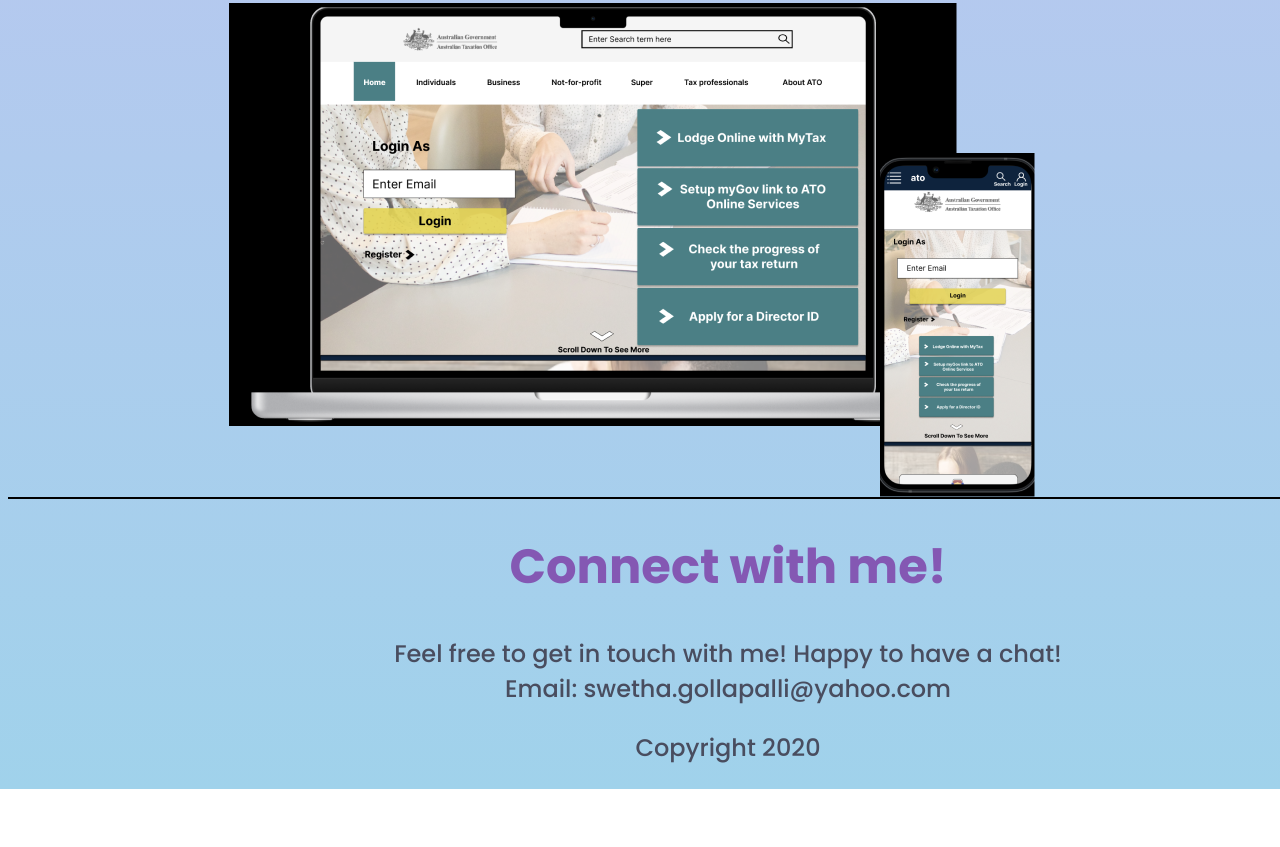
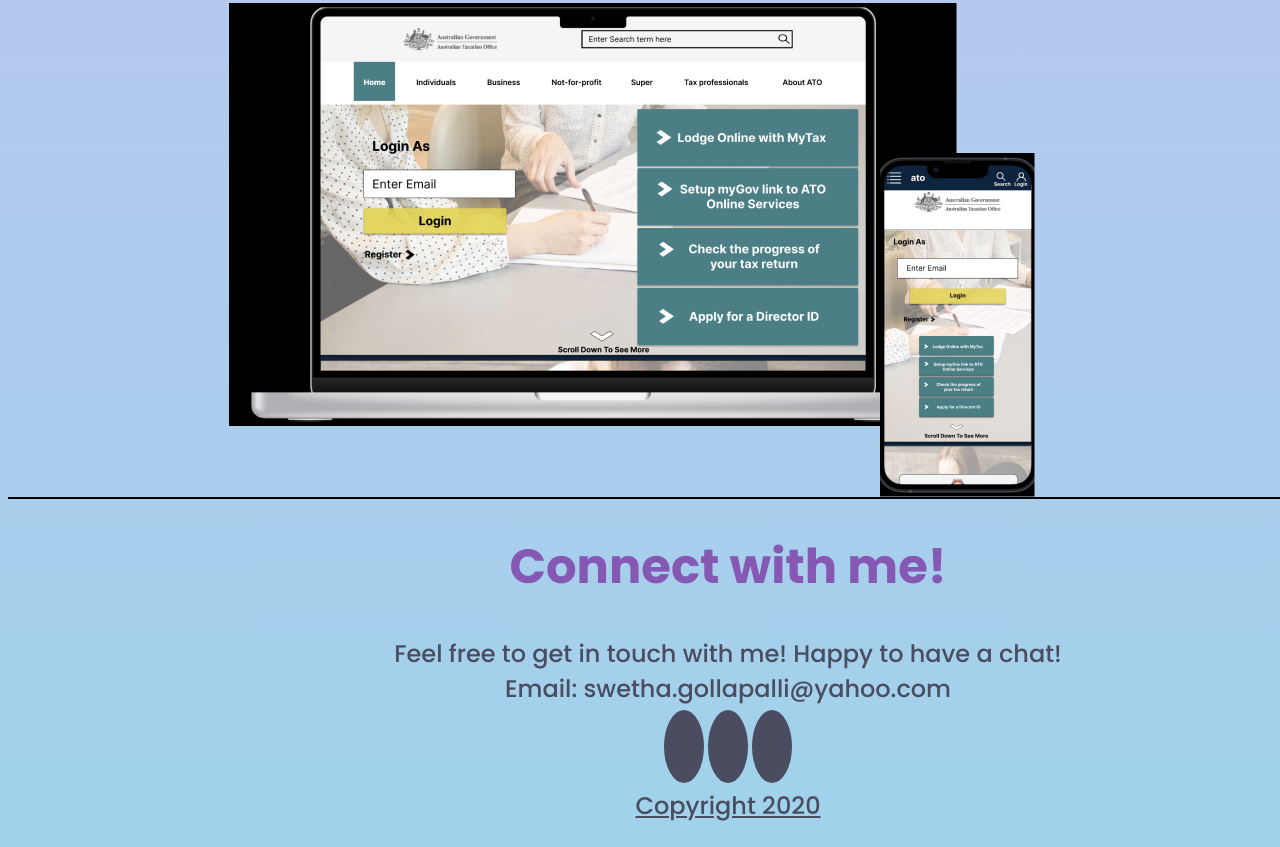
Before and after one commit to swez2001/UX_UI_HW_17, a plain HTML site: page index.html in a window 1280 px wide. Shown: the part 2992-3839 px from the top of the page. Before the commit the page ends 3781 px from the top, so only its background shows below. Drawn offline with Linux system fonts and the light colour scheme.

Commit message:
More CSS

```diff
--- a/css/index.css
+++ b/css/index.css
@@ -120,8 +120,39 @@
     color: #494D5F
 }
 
-footer p{
+#copy{
     font-family: 'Poppins', sans-serif;
     font-size: 24px;
     font-weight: 500;
-    color: #494D5F
+    color: #494D5F;
+    text-decoration:underline;
+}
+
+footer .fa {
+    padding: 20px;
+    font-size: 30px;
+    width: 30px;
+    text-align: center;
+    text-decoration: none;
+    margin: 5px 2px;
+    border-radius: 50%;
+  }
+
+  .fa:hover {
+      opacity: 0.7;
+  }
+
+  .fa-facebook {
+    background: #494D5F;
+    color: white;
+  }
+
+  .fa-instagram {
+    background: #494D5F;
+    color: white;
+  }
+
+  .fa-linkedin {
+    background: #494D5F;
+    color: white;
+  }
--- a/index.html
+++ b/index.html
@@ -101,7 +101,7 @@
             <a href="#" class="fa fa-instagram"></a>
             <a href="#" class="fa fa-linkedin"></a>
 
-            <p> Copyright 2020 </p>
+            <p id= "copy"> Copyright 2020 </p>
 
 
         </footer>
```
